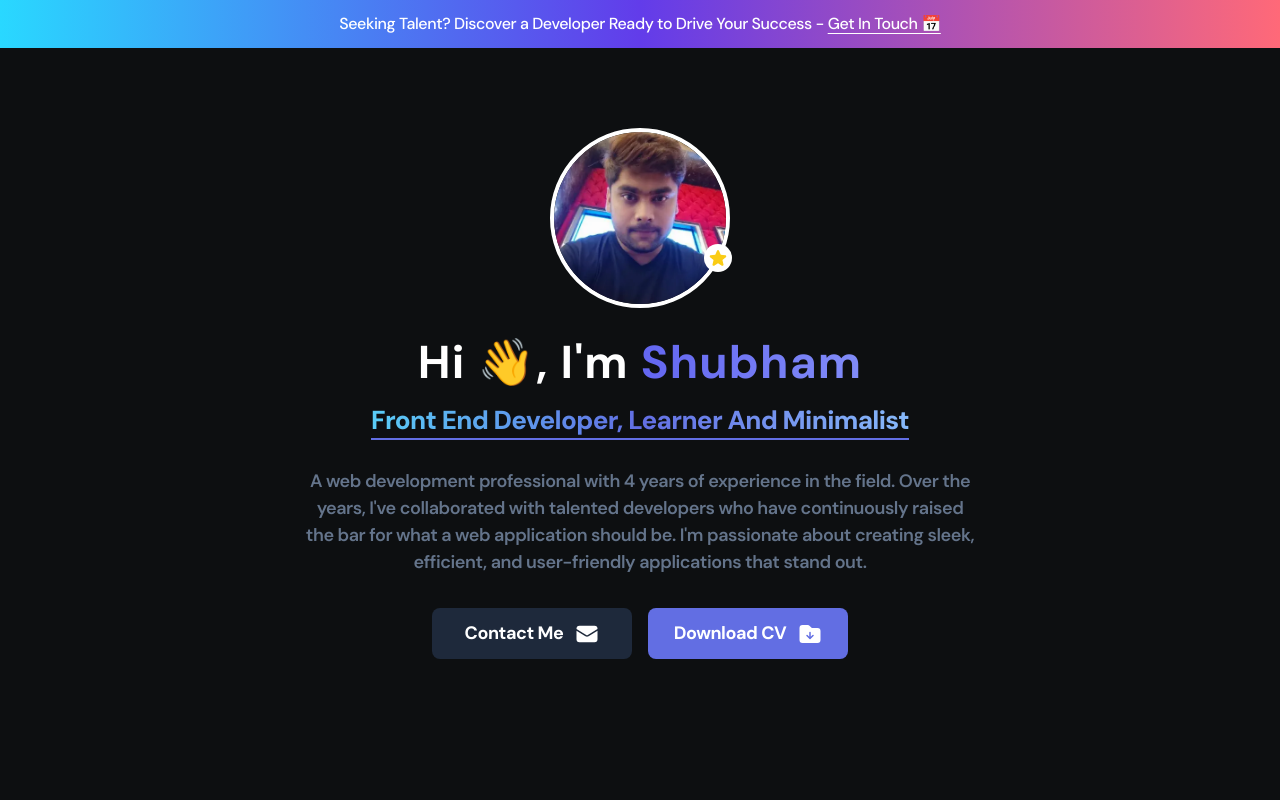
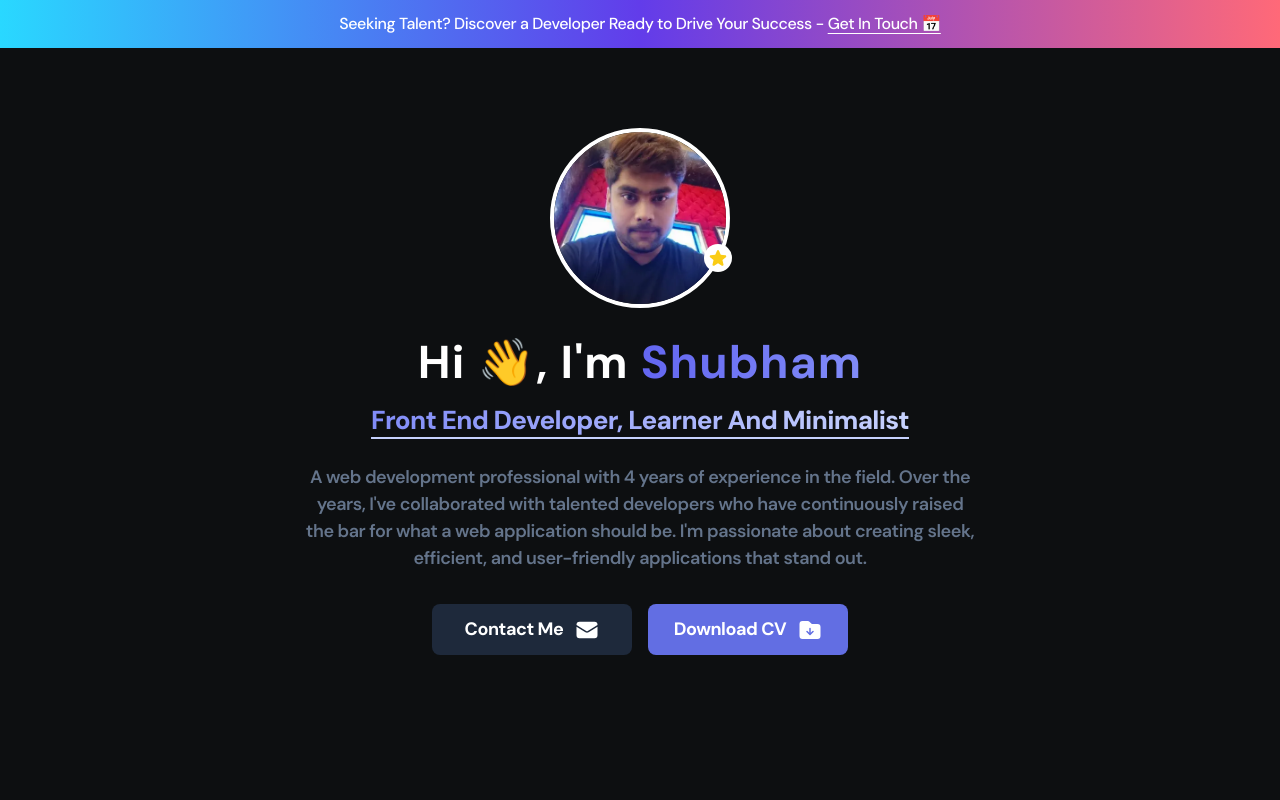
Before and after one commit to Shubhofficial1/Shubham-gupta.in, a React (Vite) app in the folder frontend/: page / in a window 1280 px wide. Shown: the top 800 px of the page. Built offline with nearby package versions, Linux system fonts and the light colour scheme.

Commit message:
Changed Underline Approach

```diff
--- a/frontend/src/components/organisms/Hero.tsx
+++ b/frontend/src/components/organisms/Hero.tsx
@@ -23,7 +23,7 @@ const Hero = () => {
           </span>
         </h1>
 
-        <h2 className="my-1 font-extrabold text-[26px] text-center tracking-tight bg-gradient-to-r from-[#5acdf7] via-[#626ee3] to-[#87b9fa] bg-clip-text text-transparent underline-gradient select-none ">
+        <h2 className="mt-1 font-extrabold text-[26px] text-center tracking-tight bg-gradient-to-r from-[#818cf8] to-[#c7d2fe] bg-clip-text text-transparent  select-none underline underline-offset-8 stroke-2  decoration-[#c7d2fe]">
           Front End Developer, Learner And Minimalist
         </h2>
 
--- a/frontend/src/index.css
+++ b/frontend/src/index.css
@@ -14,18 +14,3 @@ html {
   background: #0d0f11;
   color: white;
 }
-
-.underline-gradient {
-  position: relative;
-  display: inline-block;
-}
-
-.underline-gradient::after {
-  content: "";
-  position: absolute;
-  bottom: 0;
-  left: 0;
-  width: 100%;
-  height: 2px;
-  background: linear-gradient(to right, #626ee3, #626ee3, #626ee3);
-}
```
